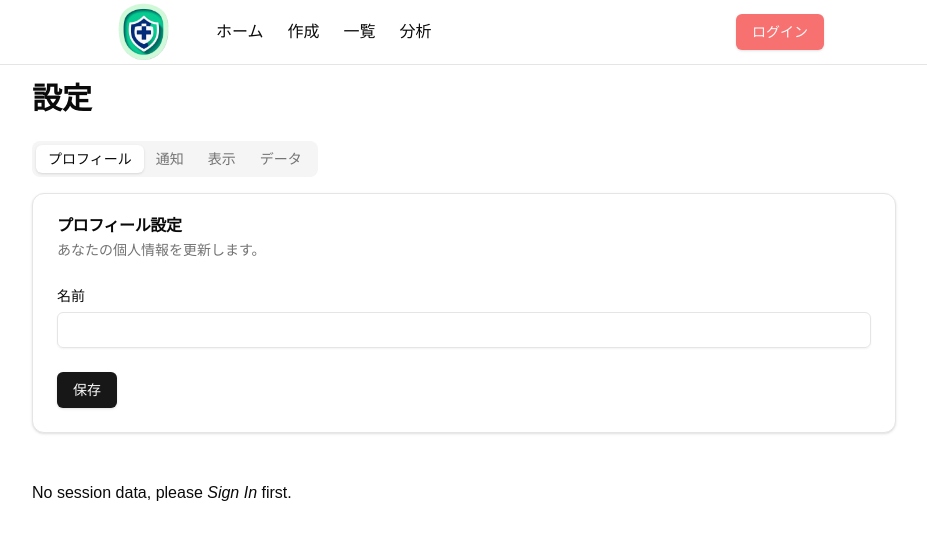
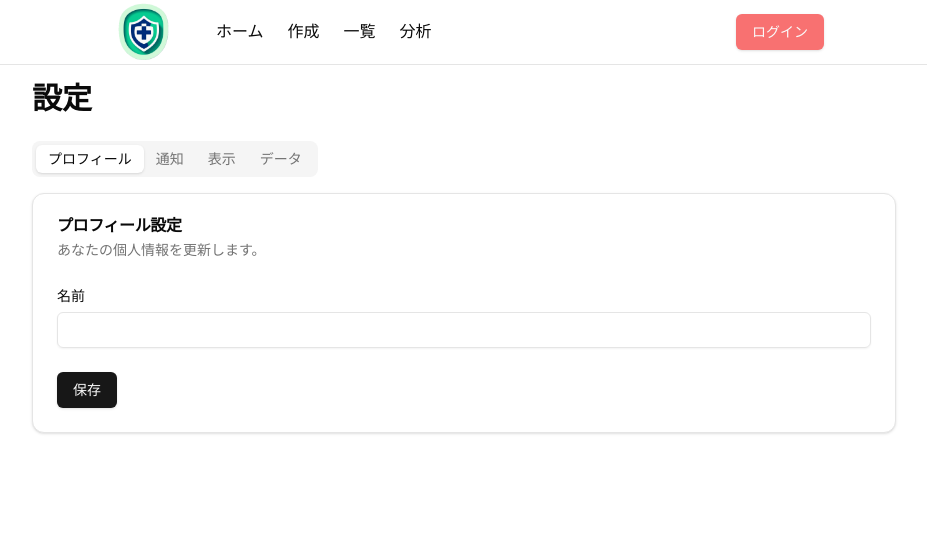
Before and after one commit to jiri0521/air-report, a Next.js app: page /settings in a window 1280 px wide. Shown: the top 540 px of the page, without its empty margins (176-1103 px from the left). Built offline with nearby package versions, Linux system fonts and the light colour scheme; no server answers.

Commit message:
edit suspense

```diff
--- a/app/create/page.tsx
+++ b/app/create/page.tsx
@@ -1,5 +1,5 @@
 import CreatePage from '@/components/create'
-import React, { Suspense } from 'react'
+import React from 'react'
 
 const create = () => {
   return (
--- a/app/reports/page.tsx
+++ b/app/reports/page.tsx
@@ -1,7 +1,7 @@
 'use client'
 
 import ReportListPage from '@/components/report-list'
-import React, { Suspense } from 'react'
+import React from 'react'
 
 
 function ReportsPage() {
--- a/components/setting.tsx
+++ b/components/setting.tsx
@@ -13,7 +13,6 @@ import { Tabs, TabsContent, TabsList, TabsTrigger } from "@/components/ui/tabs"
 import { Download } from 'lucide-react'
 import { ThemeToggle } from '@/components/theme-toggle'
 import { toast } from "@/hooks/use-toast"
-import SessionData from "@/components/session-data";
 import UserList from '@/components/userList';
 import {
   Dialog,
@@ -239,8 +238,7 @@ export default function SettingsPage() {
           </TabsContent>
           )}
       </Tabs>
-      <br></br><br></br>
-      <SessionData session={session} />
+
       <Dialog open={isSuccessModalOpen} onOpenChange={setIsSuccessModalOpen}>
         <DialogContent>
           <div className="rounded-lg shadow-lg p-6 bg-white border border-gray-300">
```
